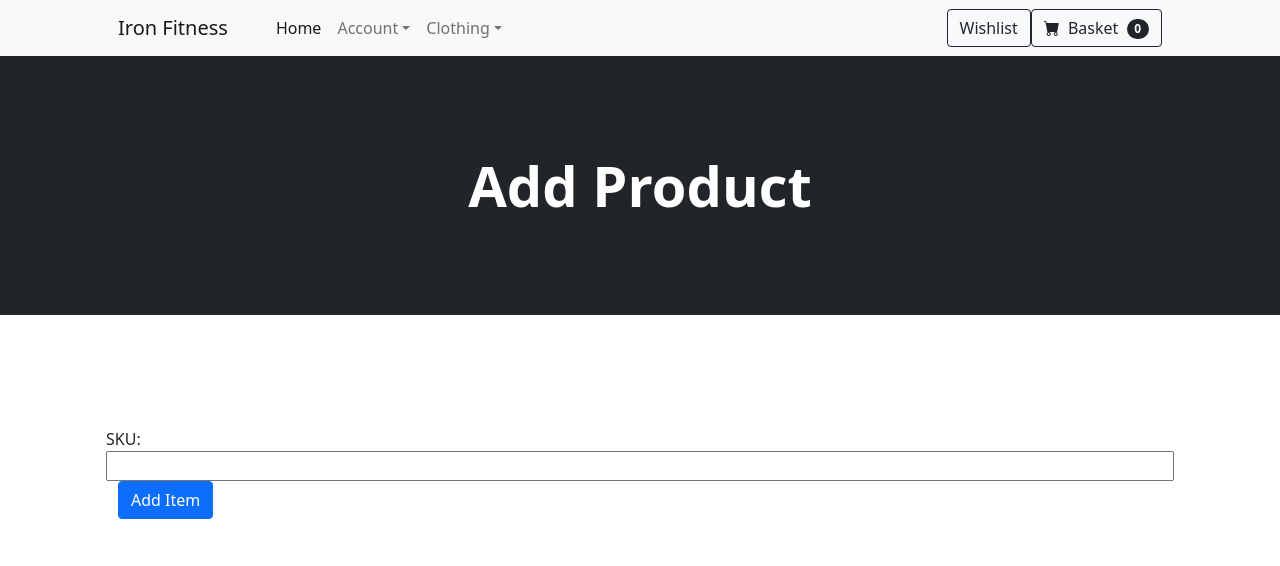
After one commit to sams4566/bear-fitness, a Django app: page /items/add/ in a window 1280 px wide. The commit adds this page. Shown: the top 566 px of the page. Run offline with Django 3.2, Linux system fonts and the light colour scheme; some libraries are stand-ins or nearby versions.

Commit message:
Add add_item.html for admins

```diff
--- /dev/null
+++ b/items/forms.py
@@ -0,0 +1,10 @@
+from .models import Item
+from django import forms
+
+
+class ItemForm(forms.ModelForm):
+    class Meta:
+        model = Item
+        fields = ('category', 'name', 'bio',
+                  'sku', 'cost', 'reviews',
+                  'image',)
--- /dev/null
+++ b/items/templates/add_item.html
@@ -0,0 +1,26 @@
+{% extends "base.html" %}
+{% load static %}
+
+{% block content %}
+
+<!-- Header-->
+<header class="bg-dark py-5 header-photo">
+    <div class="container px-4 px-lg-5 my-5">
+        <div class="text-center text-white">
+            <h1 class="display-4 fw-bolder">Add Product</h1>
+        </div>
+    </div>
+</header>
+<!-- Section-->
+<section class="py-5">
+    <div class="container px-4 px-lg-5 mt-5">
+        <form action="{{ views.add_item }}" method="POST">
+            {% csrf_token %}
+            <div class="row pt-3">SKU:</div>
+            <div class="row">{{ form.sku }}</div>
+            <div class="btn btn-primary content-width mx-auto" type="submit">Add Item</div>
+        </form>
+    </div>
+</section>
+
+{% endblock %}
--- a/items/urls.py
+++ b/items/urls.py
@@ -4,4 +4,5 @@ from . import views
 urlpatterns = [
     path('', views.all_items, name='all_items'),
     path('<int:item_id>/', views.item_info, name='item_info'),
+    path('add/', views.add_item, name='add_item'),
 ]
--- a/items/views.py
+++ b/items/views.py
@@ -1,5 +1,6 @@
 from django.shortcuts import render, get_object_or_404
 from .models import Item, Category
+from .forms import ItemForm
 
 
 def all_items(request):
@@ -37,3 +38,11 @@ def item_info(request, item_id):
         'similar_items': similar_items,
     }
     return render(request, 'item_info.html', context)
+
+
+def add_item(request):
+    form = ItemForm()
+    context = {
+        'form': form,
+    }
+    return render(request, 'add_item.html', context)
--- a/templates/base.html
+++ b/templates/base.html
@@ -26,7 +26,12 @@
                     <li class="nav-item dropdown">
                         <a class="nav-link dropdown-toggle" id="navbarDropdown" href="#" role="button" data-bs-toggle="dropdown" aria-expanded="false">Account</a>
                         <ul class="dropdown-menu" aria-labelledby="navbarDropdown">
-                            {% if user.is_authenticated %}
+                            {% if user.is_superuser %}
+                            <li><a class="dropdown-item" href="{% url 'add_item' %}">Add Item</a></li>
+                            <li><a class="dropdown-item" href="#!">My Details</a></li>
+                            <li><a class="dropdown-item" href="{% url 'profile' user.id %}">My Orders</a></li>
+                            <li><a class="dropdown-item" href="{% url 'account_logout' %}">Logout</a></li>
+                            {% elif user.is_authenticated %}
                             <li><a class="dropdown-item" href="#!">My Details</a></li>
                             <li><a class="dropdown-item" href="{% url 'profile' user.id %}">My Orders</a></li>
                             <li><a class="dropdown-item" href="{% url 'account_logout' %}">Logout</a></li>
```
Also changed, not shown: wishlist/views.py (line endings or trailing spaces).
